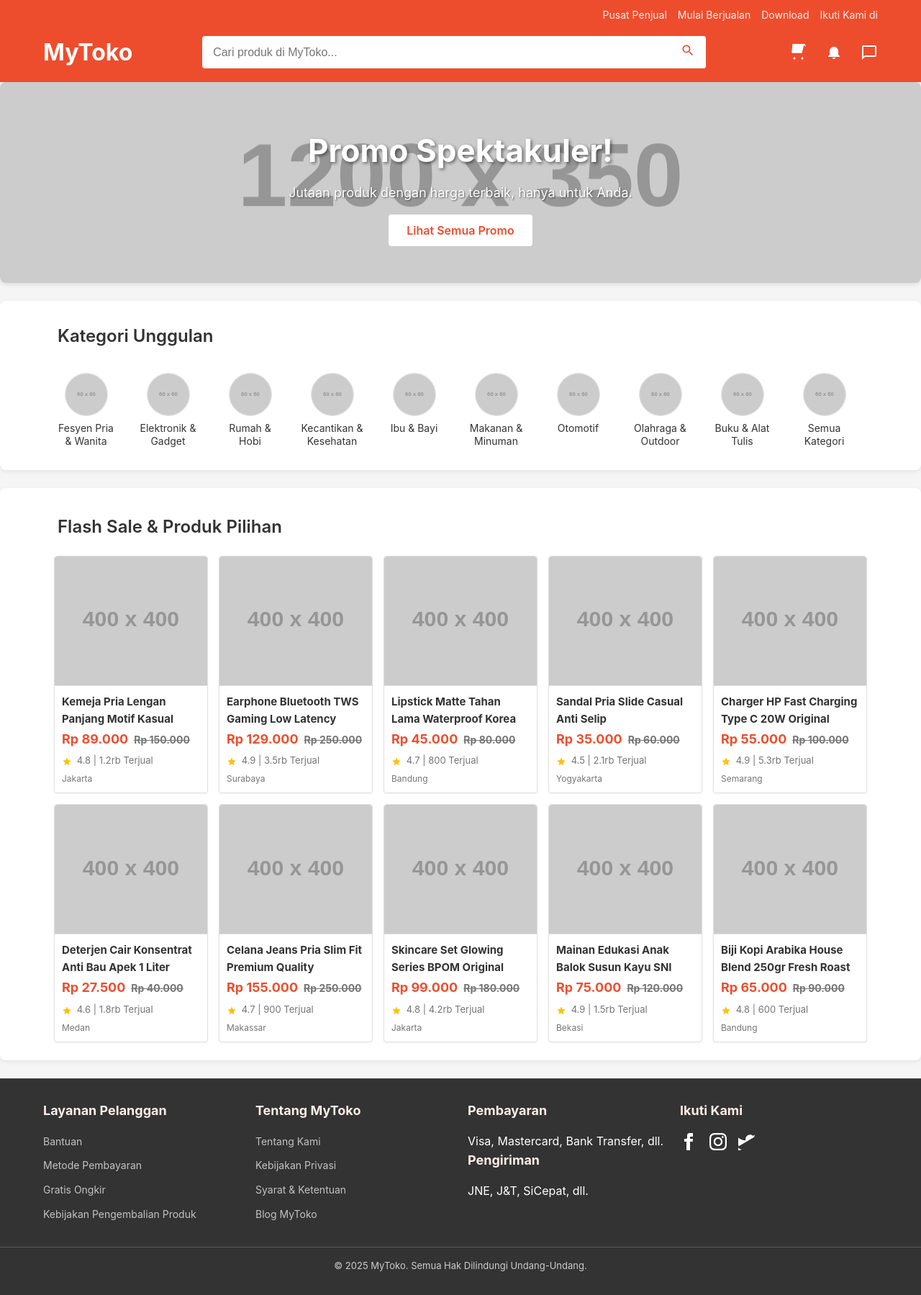
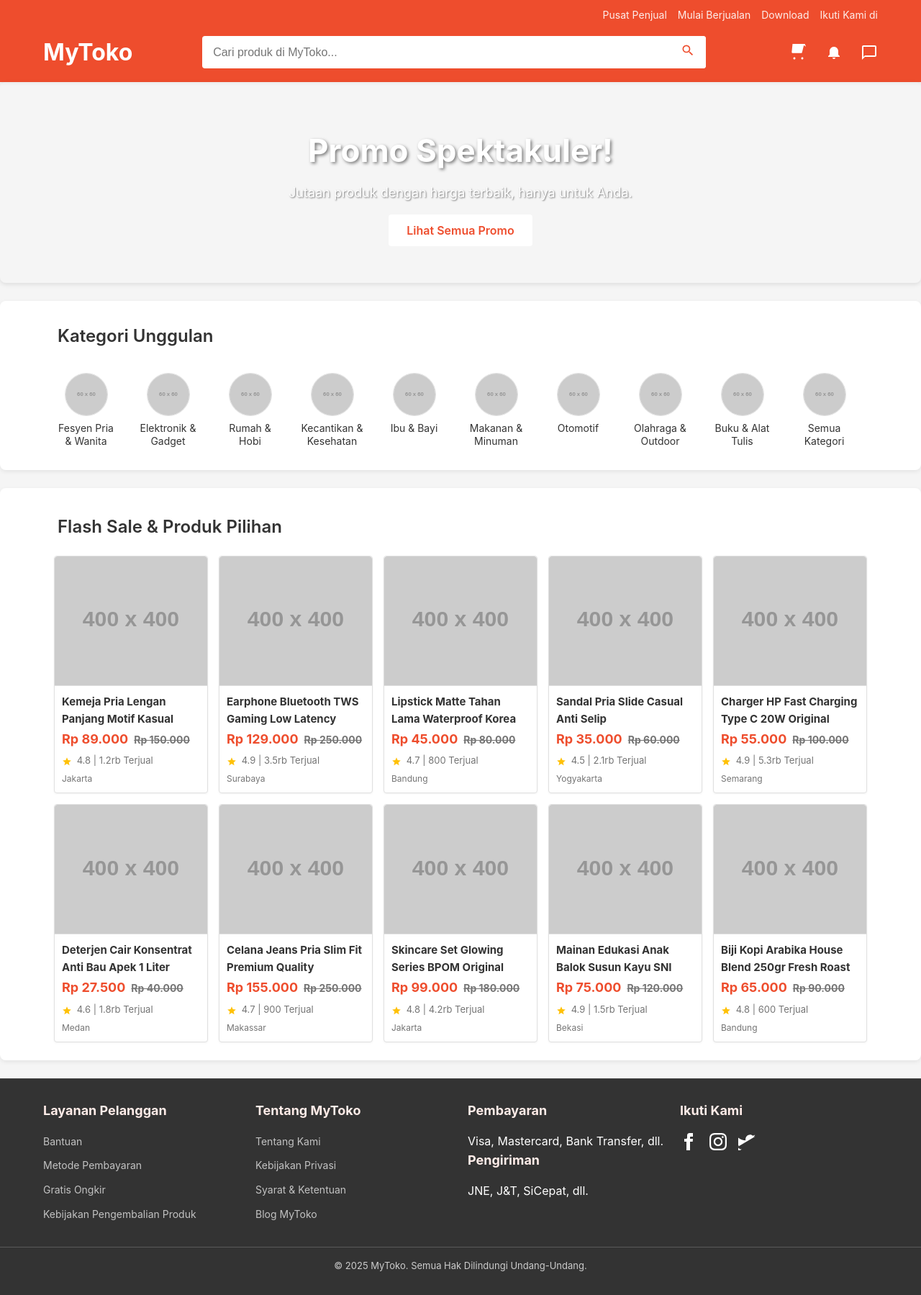
Before and after one commit to x-qmo/x-qmo.github.io, a Jekyll site: the page built from _landing_pages/contoh-lading.md, in a window 1280 px wide. Shown: the whole page at 72% size. Built offline with Jekyll 4.4.1, drawn with Linux system fonts in a browser that asks for light colours.

Commit message:
Update landing-pageku.css

```diff
--- a/assets/css/landing-pageku.css
+++ b/assets/css/landing-pageku.css
@@ -148,7 +148,6 @@
 
         /* Hero Section (Banner) */
         .hero-section {
-            background: url('https://placehold.co/1200x350/EE4D2D/FFFFFF?text=Diskon+Terbesar+Hanya+di+MyToko') center center/cover no-repeat;
             color: var(--white);
             text-align: center;
             padding: 60px 20px;
```
